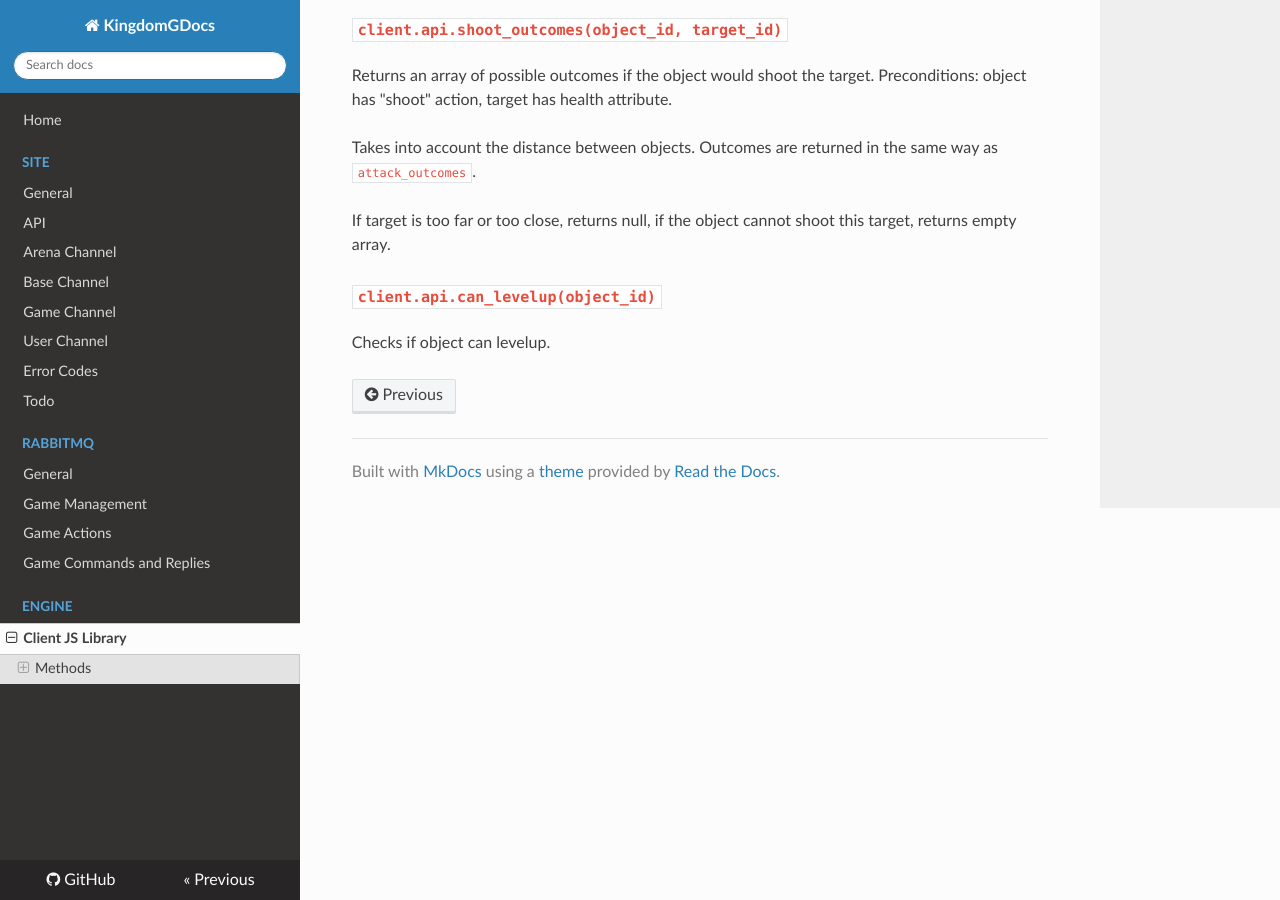
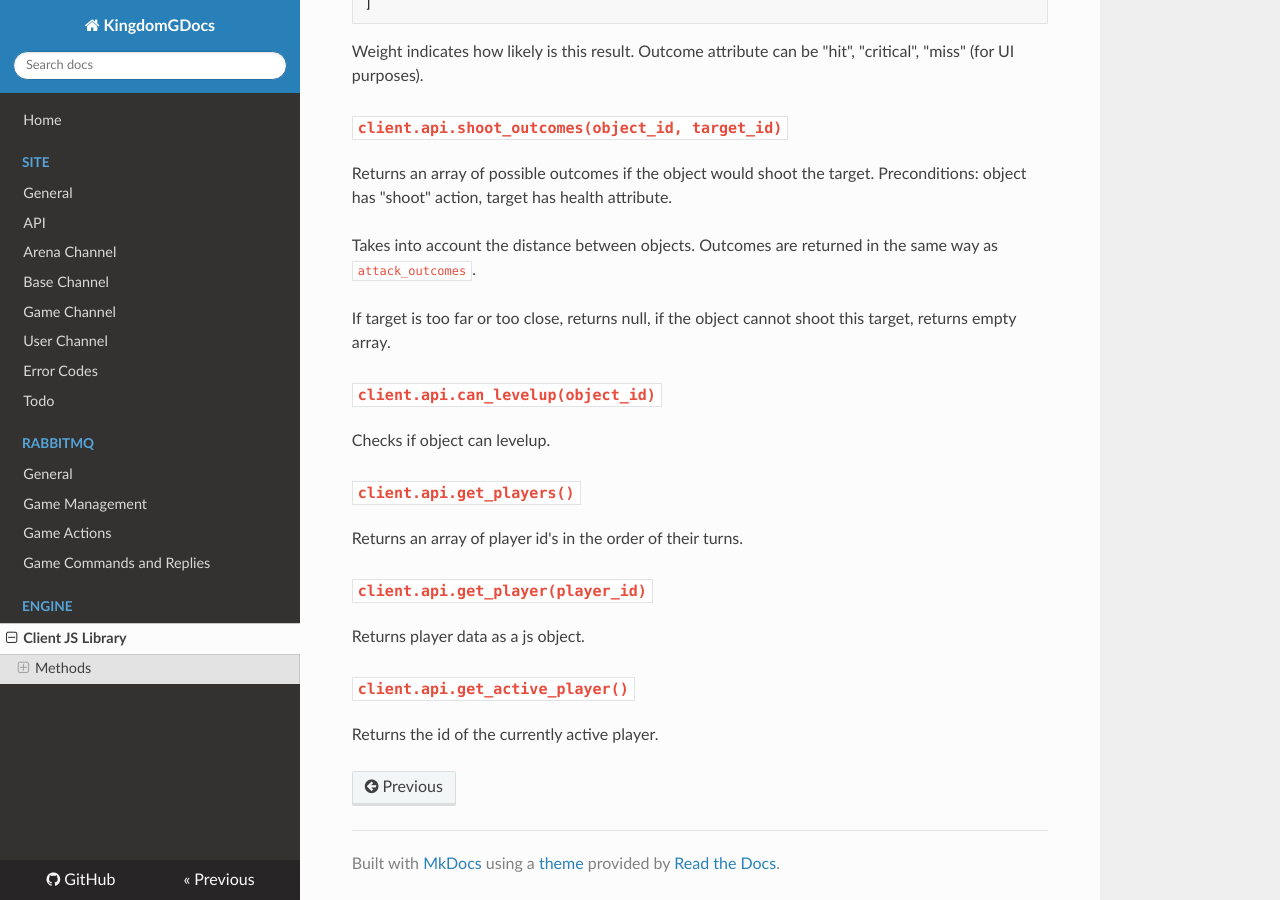
Before and after one commit to gavr-games/kingdom-g, an MkDocs documentation site: the page built from docs/docs/engine/client_api.md, in a window 1280 px wide and 900 px high, scrolled down 2530 px. Built offline with MkDocs 1.6.1, drawn with Linux system fonts in a browser that asks for light colours; nearby versions of some CDN libraries; some of the changed text lies outside the part shown.

Commit message:
Added player getters to js engine.

```diff
--- a/docs/docs/engine/client_api.md
+++ b/docs/docs/engine/client_api.md
@@ -11,6 +11,10 @@ Initialises the game from the string with edn game state.
 ### `client.api.init_test_game()`
 
 Initialises a test game with two players (for debugging).
+
+### `client.api.get_game_data()`
+
+Returns all game data as js object (for debugging).
 
 ### `client.api.get_all_coords()`
 
@@ -139,3 +143,15 @@ If target is too far or too close, returns null, if the object cannot shoot this
 ### `client.api.can_levelup(object_id)`
 
 Checks if object can levelup.
+
+### `client.api.get_players()`
+
+Returns an array of player id's in the order of their turns.
+
+### `client.api.get_player(player_id)`
+
+Returns player data as a js object.
+
+### `client.api.get_active_player()`
+
+Returns the id of the currently active player.
```
Also changed, not shown: 1 other file.
